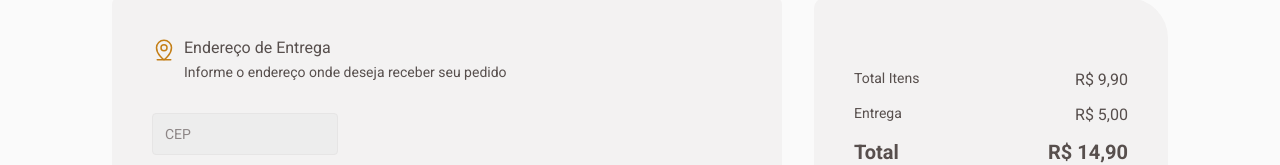
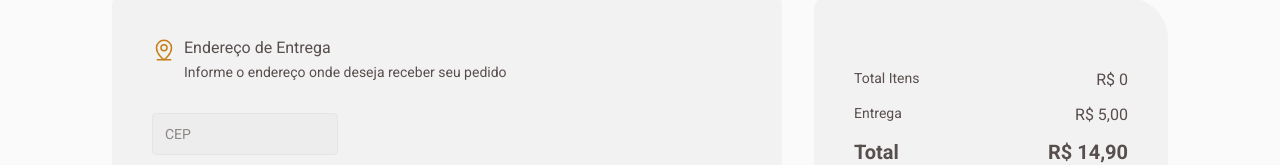
Before and after one commit to gabifrancamr/coffeDelivery, a React (Vite) app: page /checkout in a window 1280 px wide. Shown: the part 181-346 px from the top of the page. Built offline with nearby package versions, Linux system fonts and the light colour scheme; the HTML template or start-up script is replaced by a standard one.

Commit message:
soma dos itens do carrinho

```diff
--- a/src/contexts/CartProvider.tsx
+++ b/src/contexts/CartProvider.tsx
@@ -13,6 +13,7 @@ interface CartContextType {
   cartItems: NewCoffeeInCartProps[]
   dataCoffes: Coffee[]
   quantityTotal: number
+  totalPrice: number
   increaseQuantity: (id: string) => void
   decreaseQuantity: (id: string) => void
   addCoffeeToCard: (coffe: Coffee) => void
@@ -30,6 +31,11 @@ export function CartContextProvider({ children }: CartContextProviderProps) {
 
   const quantityTotal = cartItems.reduce(
     (total, item) => total + item.quantity,
+    0,
+  )
+
+  const totalPrice = cartItems.reduce(
+    (total, item) => total + item.quantity * item.price,
     0,
   )
 
@@ -68,6 +74,7 @@ export function CartContextProvider({ children }: CartContextProviderProps) {
         cartItems,
         dataCoffes,
         quantityTotal,
+        totalPrice,
         addCoffeeToCard,
         decreaseQuantity,
         increaseQuantity,
--- a/src/pages/Checkout/Order/index.tsx
+++ b/src/pages/Checkout/Order/index.tsx
@@ -17,7 +17,7 @@ import {
 } from './styles'
 
 export function Order() {
-  const { cartItems } = useContext(CartContext)
+  const { cartItems, totalPrice } = useContext(CartContext)
   return (
     <ContentCheckbox>
       <h1>Cafés selecionados</h1>
@@ -54,7 +54,7 @@ export function Order() {
         <PriceArea>
           <div>
             <SmallFont>Total Itens</SmallFont>
-            <span>R$ 9,90</span>
+            <span>R$ {totalPrice}</span>
           </div>
           <div>
             <SmallFont>Entrega</SmallFont>
```
